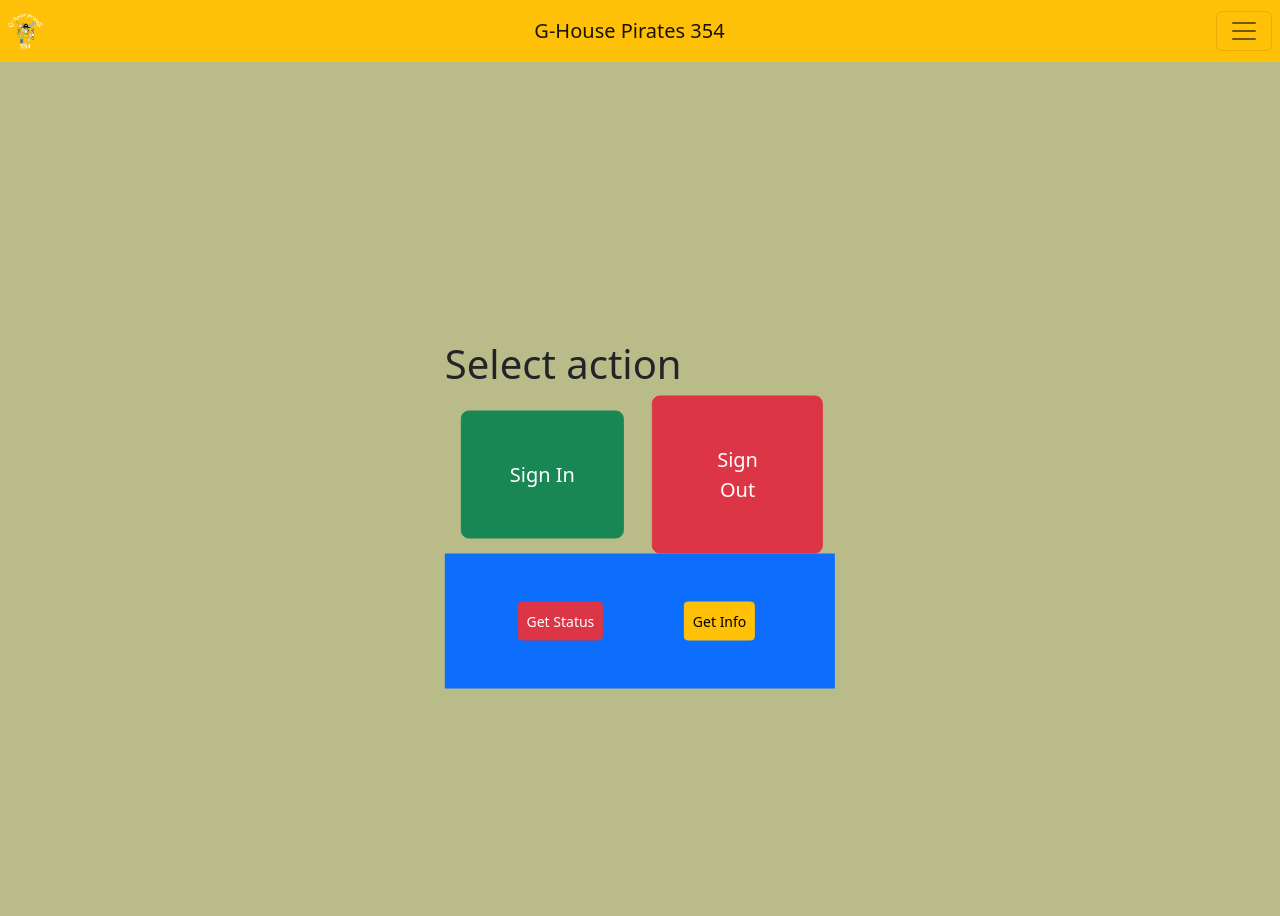
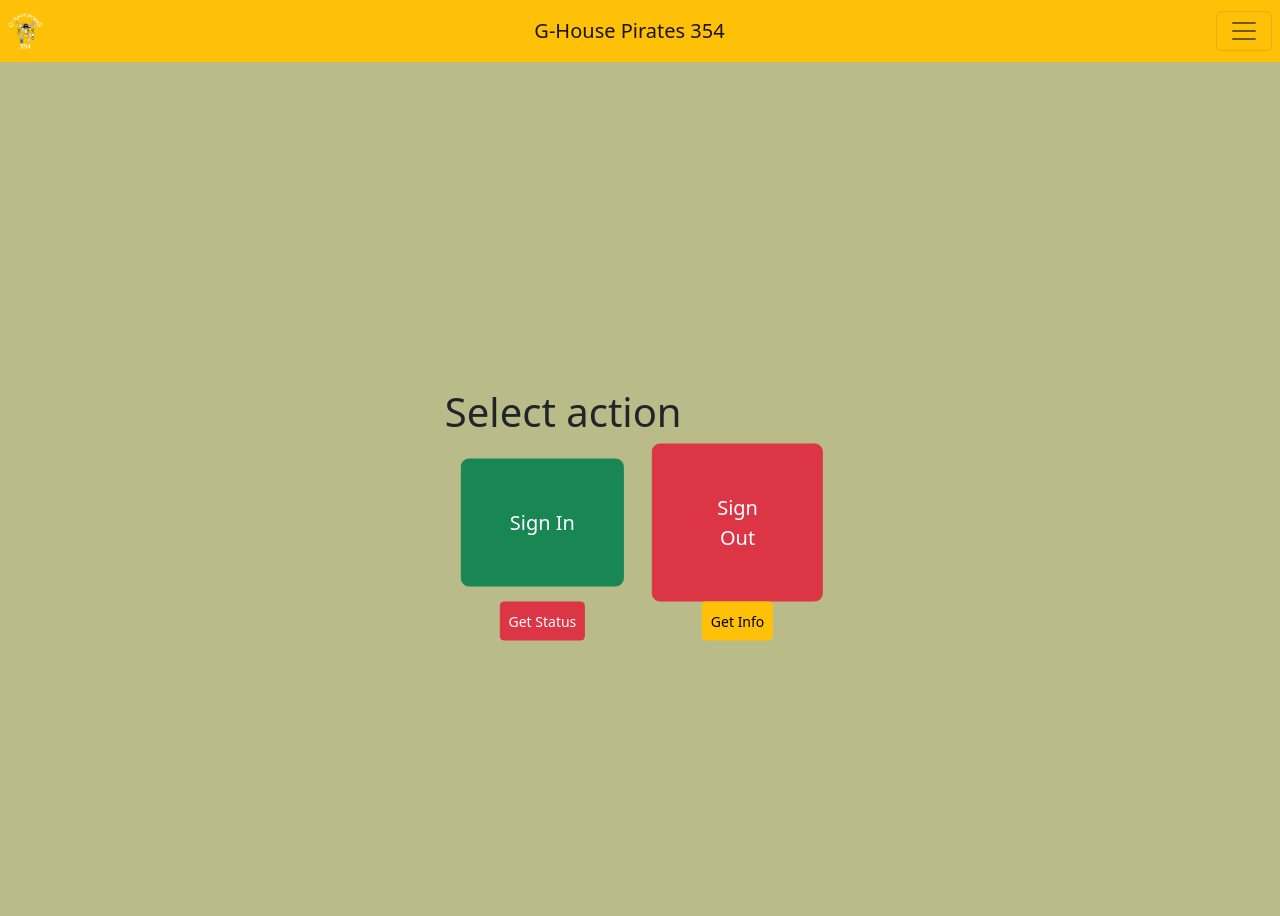
Before and after one commit to bhotw/354_attendance, a Flask app: page /home in a window 1280 px wide. Run offline with Flask 3, Linux system fonts and the light colour scheme.

Commit message:
new layout

```diff
--- a/templates/base.html
+++ b/templates/base.html
@@ -16,7 +16,7 @@
             top:56px;
             left:0;
             right:0;
-            bottom:10px;
+            bottom:20px;
             overflow-y: scroll;
 
             width: 100%;
@@ -46,7 +46,7 @@
                   <a class="nav-link active" aria-current="Home" href="#home" onclick="location.href = '/home';">Home</a>
                 </li>
                 <li class="nav-item">
-                  <a class="nav-link active" href="#clear" onclick="location.href = '/clear';">Status</a>
+                  <a class="nav-link active" href="#clear" onclick="location.href = '/clear';">Clear</a>
                 </li>
                 <li class="nav-item">
                   <a class="nav-link active" href="#register" onclick="location.href = '/register';">Register</a>
--- a/templates/home.html
+++ b/templates/home.html
@@ -27,8 +27,8 @@
 
 
 
-			</div>
-	<div class="p-5 text-bg-primary text-center" >
+
+				<div class="text-center" >
 					<div class="row align-items-center">
 
 						<div class="col-sm-6 text-center">
@@ -39,6 +39,7 @@
 							<button class="btn btn-sm btn-warning btn-block p-2" onclick="location.href = '/get_info';">Get Info</button>
 						</div>
 
+					</div>
 				</div>
 			</div>
 </div>
```
Lines whose indentation alone changed are shown as unchanged.
